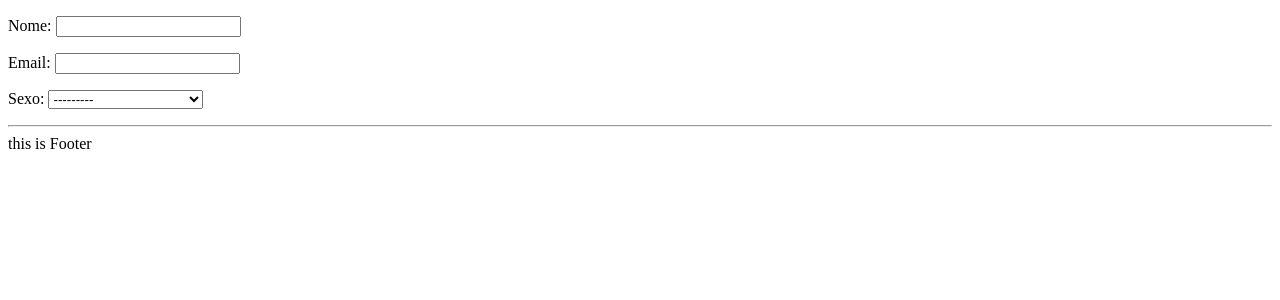
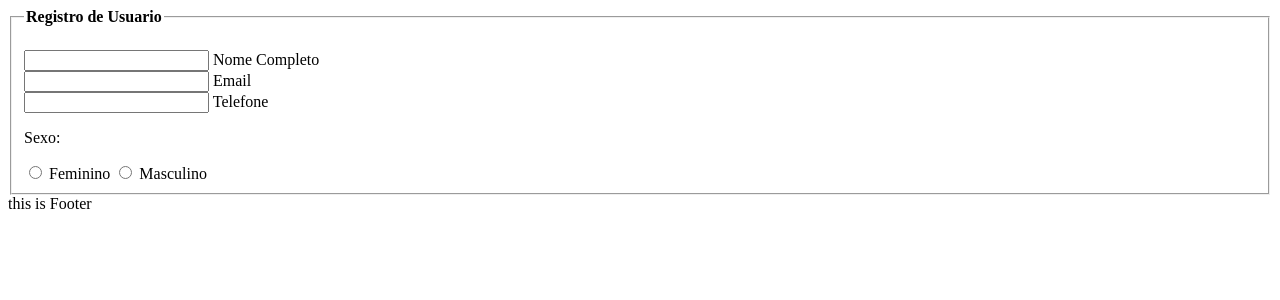
Before and after one commit to coffeblackpremium/forum_site, a Django app: template forum/users/templates/register.html in a window 1280 px wide. Shown: the top 300 px of the page. Run offline with Django 3.2, Linux system fonts and the light colour scheme; the template is opened without the code that fills it: values that come from a table or form of the project are taken from there, others are empty; parts of the project's set-up code (start-up, migrations or seed data) failed here and were passed over.

Commit message:
Mudanças na URLS.Py, Mudanças no Register.html e Mudanças na users/views.py

```diff
--- a/forum/forum/urls.py
+++ b/forum/forum/urls.py
@@ -18,5 +18,5 @@ from django.urls import path, include
 
 urlpatterns = [
     path('admin/', admin.site.urls),
-    path('', include('users.urls')),
+    path('usuarios/', include('users.urls')),
 ]
--- a/forum/users/templates/register.html
+++ b/forum/users/templates/register.html
@@ -7,10 +7,32 @@
     <title>Register</title>
 </head>
 <body>
-    <form method="POST">
-        {{form.as_p}}
-    </form>
-    <hr>
+    <div class="box">
+        <form action="">
+            <fieldset>
+                <legend><b>Registro de Usuario</b></legend>
+                <br>
+                <div class="inputBox">
+                    <input type="text" name="nome" id="nome" class="inputUser" required>
+                    <label for="nome">Nome Completo</label>
+                </div>
+                <div class="inputBox">
+                    <input type="email" name="email" id="email" class="inputUser" required>
+                    <label for="email">Email</label>
+                </div>
+                <div class="inputBox">
+                    <input type="tel" name="telefone" id="telefone" class="inputUser" required>
+                    <label for="nome">Telefone</label>
+                </div>
+                <p>Sexo:</p>
+                <input type="radio" id="feminino" name="genero" value="feminino" required>
+                <label for="feminino">Feminino</label>
+                <input type="radio" id="masculino" name="genero" value="masculino" required>
+                <label for="masculino">Masculino</label>
+
+            </fieldset>
+        </form>
+    </div>
     <footer> this is Footer</footer>
 </body>
 </html>
```
Also changed, not shown: forum/users/views.py (+7 -1 lines).
